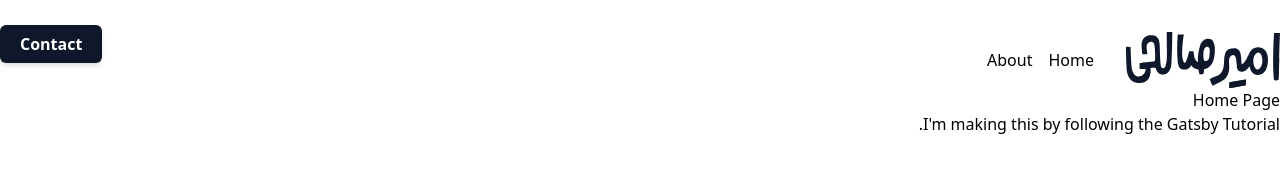
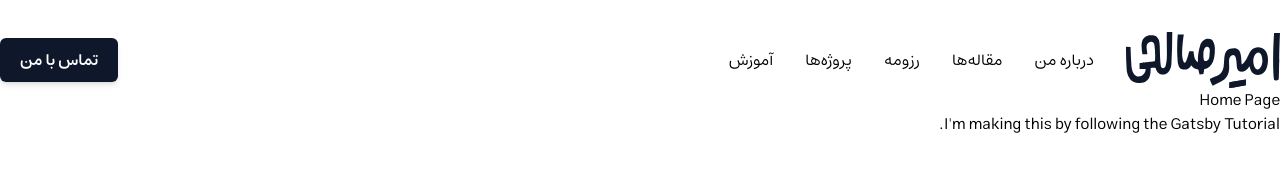
Before and after one commit to amiryxe/amirsalehi, a Gatsby site: page / in a window 1280 px wide. Built offline with nearby package versions, Linux system fonts and the light colour scheme; Gatsby itself is replaced by a stand-in of ours.

Commit message:
style: setlup estedad font

```diff
--- /dev/null
+++ b/gatsby-ssr.js
@@ -0,0 +1,14 @@
+import * as React from "react"
+
+export const onRenderBody = ({ setHeadComponents }) => {
+    setHeadComponents([
+        <link
+            rel="preload"
+            href="/fonts/estedad/Estedad[KSHD,wght].woff2"
+            as="font"
+            type="font/woff2"
+            crossOrigin="anonymous"
+            key="estedadFont"
+        />,
+    ])
+}
--- a/src/components/Header/index.tsx
+++ b/src/components/Header/index.tsx
@@ -4,23 +4,28 @@ import { Link } from 'gatsby'
 
 export default function Header() {
   return (
-    <nav className="flex justify-between">
+    <nav className="flex justify-between items-center">
       <div className="flex items-center gap-8">
-        <StaticImage alt="Amir Salehi logo" src="../../images/logo.svg" />
+        <Link to="/" title="صفحه اصلی">
+          <StaticImage alt="Amir Salehi logo" src="../../images/logo.svg" />
+        </Link>
 
-        <ul className="flex gap-4">
-          <li>
-            <Link to="/">Home</Link>
-          </li>
-          <li>
-            <Link to="/about">About</Link>
-          </li>
-        </ul>
+        <div className="flex gap-8">
+          <Link to="/about">درباره من</Link>
+
+          <Link to="/articles">مقاله‌ها</Link>
+
+          <Link to="/cv">رزومه</Link>
+
+          <Link to="/projects">پروژه‌ها</Link>
+
+          <Link to="/learning">آموزش</Link>
+        </div>
       </div>
 
       <div>
         <Link to="/contact" className="btn-primary">
-          Contact
+          تماس با من
         </Link>
       </div>
     </nav>
--- a/src/styles/global.css
+++ b/src/styles/global.css
@@ -7,3 +7,16 @@
     @apply py-2 px-5 bg-[#0F172A] text-white font-semibold rounded-md shadow-md hover:bg-[#269C6B] focus:outline-none focus:ring;
   }
 }
+
+@font-face {
+  font-family: 'EstedadFont';
+  font-weight: 100 900;
+  font-display: swap;
+  font-style: normal;
+  font-named-instance: 'Regular';
+  src: url(/fonts/estedad/Estedad[KSHD,wght].woff2) format('woff2');
+}
+
+body {
+  font-family: EstedadFont;
+}
```
Also changed, not shown: static/fonts/estedad/Estedad[KSHD,wght].woff2 (added).
